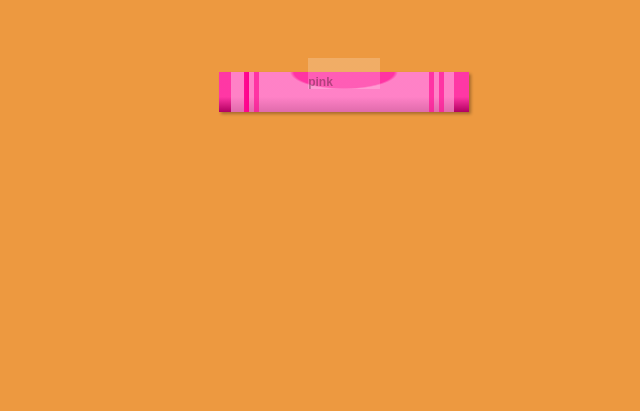
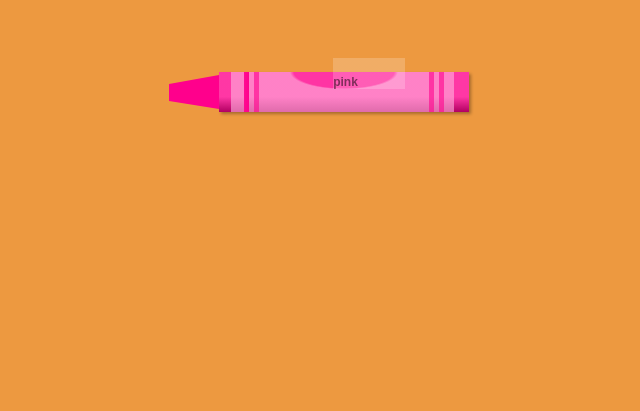
Before and after one commit to meglaurie/CSS-Excercises, a plain HTML site: page single-div-crayon/index.html in a window 1280 px wide. Shown: the whole page, without its empty margins (269-909 px from the left). Drawn offline with Linux system fonts and the light colour scheme.

Commit message:
SD css crayon

```diff
--- a/single-div-crayon/style.css
+++ b/single-div-crayon/style.css
@@ -9,10 +9,15 @@ body{
 }
 
 div:before {
-    height: 10px;
-    border-right: 48px solid #ff008c;
-    border-bottom: 13px solid transparent;
-    border-top: 13px solid transparent;
+  content: ' ';
+  height: 10px;
+  border-right: 50px solid #ff008c;
+  border-bottom: 8px solid transparent;
+  border-top: 9px solid transparent;
+  z-index: 0;
+  position: relative;
+  right: 114px;
+  top: 12px;
 }
 
 div::after {
@@ -20,7 +25,7 @@ div::after {
   font-family: Arial, sans-serif;
   font-size: 12px;
   font-weight: bold;
-  color: rgba(0, 0, 0,.3);
+  color: rgba(0, 0, 0,.5);
   text-align: right;
   padding-right: 47px;
   padding-top: 17px;
```
